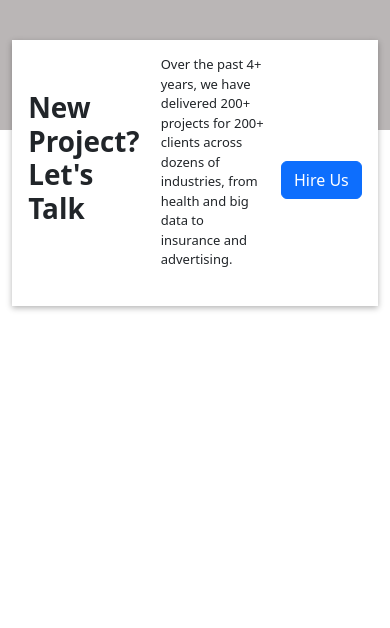
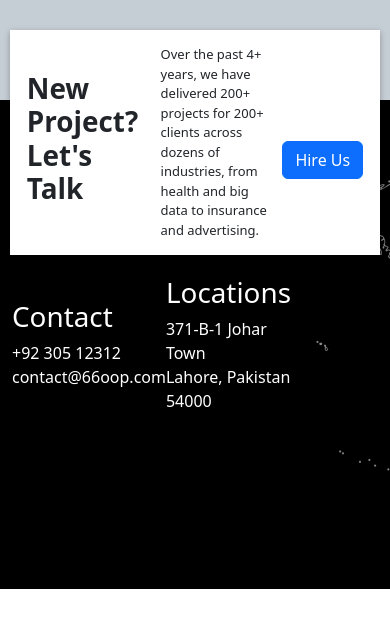
Before and after one commit to Aalian2241/66loop-clone, a PHP site: page /Components/NewProjects/NewProjects.html in a window 390 px wide; the page is wider, and only the part inside the window is pictured. Shown: the top 628 px of that part. Run offline with PHP 8.4, Linux system fonts and the light colour scheme.

Commit message:
iframes and fluid fixed, responsiveness to add

```diff
--- a/Components/Contact/Contact.css
+++ b/Components/Contact/Contact.css
@@ -1,13 +1,11 @@
+
 .container-fluid{
-    background-color: black;
-    padding:0;
-    margin:0;
-}
-.container{
+    padding: 20px;
     display:flex;
     justify-content: left;
     flex-direction: row;
     align-items: center;
+    background-color: black;
     opacity: 0; /* Set initial opacity to 0 */
     animation: fadeIn 1s ease-in-out forwards; /* Add fade-in animation */
 
--- a/Components/NewProjects/NewProjects.css
+++ b/Components/NewProjects/NewProjects.css
@@ -1,10 +1,7 @@
-.container-fluid{
-    padding-top:40px;
+.main-container{
     height:130px;
-        background-color: rgb(186, 182, 182);
         opacity: 0; /* Set initial opacity to 0 */
         animation: fadeIn 1s ease-in-out forwards; /* Add fade-in animation */
-
     }
 
       @keyframes fadeIn {
@@ -15,6 +12,14 @@
           opacity: 1; /* Set ending opacity */
         }
       }
+.empty-container{
+  height: 100px;
+  background-color: rgb(198, 206, 213);
+}
+.container{
+  background-color: blue;
+  width:100%;
+}
 .section-title{
   display: flex;
   width: 33%;
@@ -41,13 +46,15 @@
     padding-right:10px;
 }
 .box {
-    position: inherit;
-    padding-bottom: 21px;
+    position: absolute;
+    top:20px;
     display: flex;
     justify-content: center;
     flex-direction: row;
     background-color: white;
     box-shadow: 0px 2px 6px rgba(0, 0, 0, 0.3);
+    z-index: 1;
+    margin:10px;
   }
 
 .box-contents{
--- a/Components/NewProjects/NewProjects.html
+++ b/Components/NewProjects/NewProjects.html
@@ -1,10 +1,12 @@
 <!DOCTYPE html>
 
 <link rel="stylesheet" href="NewProjects.css">
+<link rel="stylesheet" href="../Contact/Contact.css">
 <link href="https://cdn.jsdelivr.net/npm/bootstrap@5.3.0-alpha3/dist/css/bootstrap.min.css" rel="stylesheet" integrity="sha384-KK94CHFLLe+nY2dmCWGMq91rCGa5gtU4mk92HdvYe+M/SXH301p5ILy+dN9+nJOZ" crossorigin="anonymous">
 
 
-<div class="container-fluid">
+<div class="main-container">
+    <div class="empty-container"></div>
     <div class="box">
         <div class="box-contents">
             <div class="section-title">
@@ -25,4 +27,39 @@
 
     </div>
 
+    <div class="contact-container">
+        <div class="container-fluid">
+
+            <div class="Contact">
+                <div class="title">
+                    <h1>Contact</h1>
+                </div>
+                <div class="other">
+                    <a style="color:white">+92 305 12312</a>
+                </div>
+                <div class="other">
+                    <a style="color:white">contact@66oop.com</a>
+                </div>
+            </div>
+            <div class="Locations">
+                <div class="title">
+                    <h1 style="color:white">Locations</h1>
+                </div>
+                <div class="other">
+                    <a style="color:white">371-B-1 Johar Town</a>
+                </div>
+                <div class="other">
+                    <a style="color:white">Lahore, Pakistan</a>
+                </div>
+                <div>
+                    <a style="color:white">54000</a>
+                </div>
+            </div>
+            <div class="image-container">
+                <img src="../../Assets/locations.png">
+            </div>
+        </div>
+    </div>
+
+
 </div>
--- a/index.php
+++ b/index.php
@@ -5,7 +5,7 @@
 	<meta charset="UTF-8">
     <meta name="viewport" content="width=device-width, initial-scale=1.0, viewport-fit=cover">
     <link rel="import" href="Components/Landing/LandingSection.html">
-    <link href="https://cdn.jsdelivr.net/npm/bootstrap@5.3.0-alpha3/dist/css/bootstrap.min.css" rel="stylesheet" integrity="sha384-KK94CHFLLe+nY2dmCWGMq91rCGa5gtU4mk92HdvYe+M/SXH301p5ILy+dN9+nJOZ" crossorigin="anonymous">	<link rel="stylesheet" href="Components/Landing Section/LandingPage.css">
+    <link href="https://cdn.jsdelivr.net/npm/bootstrap@5.3.0-alpha3/dist/css/bootstrap.min.css" rel="stylesheet" integrity="sha384-KK94CHFLLe+nY2dmCWGMq91rCGa5gtU4mk92HdvYe+M/SXH301p5ILy+dN9+nJOZ" crossorigin="anonymous">
     <link rel="stylesheet" href="Components/Services/Services.css">
     <link rel="stylesheet" href="Components/Landing/LandingSection.css">
     <script>
@@ -31,7 +31,7 @@
 
 </head>
 <body>
-    <div class="container-fluid">
+    <div class="container-fluid" style="padding:0;">
         <iframe onload="resizeIframe(this)" src="Components/Landing/LandingSection.html" frameborder="0" scrolling="no" style="width: 100%;"></iframe>
         <iframe onload="resizeIframe(this)" src="Components/Services/Services.html" frameborder="0" scrolling="no" style="width: 100%;height:800px"></iframe>
         <iframe onload="resizeIframe(this)" src="Components/Record/Record.php" frameborder="0" scrolling="no" style="width: 100%;height:600px"></iframe>
@@ -43,7 +43,7 @@
         <iframe onload="resizeIframe(this)" src="Components/News/News.php" frameborder="0" scrolling="no" style="width: 100%;"></iframe>
         <iframe onload="resizeIframe(this)" src="Components/HireUs/HireUs.html" frameborder="0" scrolling="no" style="width:100%;"></iframe>
         <iframe onload="resizeIframe(this)" src="Components/NewProjects/NewProjects.html" frameborder="0" scrolling="no" style="width: 100%;height:200px"></iframe>
-        <iframe onload="resizeIframe(this)" src="Components/Contact/Contact.html" frameborder="0" scrolling="no" style="width: 100%;height:400px"></iframe>
+        <!-- <iframe onload="resizeIframe(this)" src="Components/Contact/Contact.html" frameborder="0" scrolling="no" style="width: 100%;height:400px"></iframe> -->
         <iframe onload="resizeIframe(this)" src="Components/BottomSection/BottomSection.html" frameborder="0" scrolling="no" style="width: 100%;height:200px"></iframe>
 
 
```
Also changed, not shown: Components/Projects/Projects.php (+10 -7 lines).
